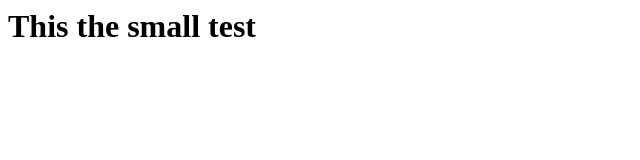
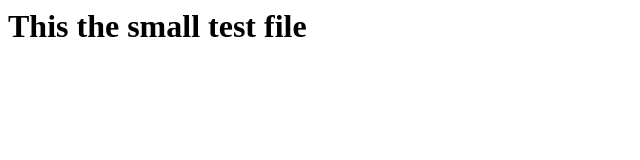
Before and after one commit to saivivek-89/smalltest, a plain HTML site: page index.html in a window 1280 px wide. Shown: the whole page, without its empty margins (0-640 px from the left). Drawn offline with Linux system fonts and the light colour scheme.

Commit message:
Update index.html

```diff
--- a/index.html
+++ b/index.html
@@ -1 +1 @@
-<h1> This the small test </h1>
+<h1> This the small test file</h1>
```
